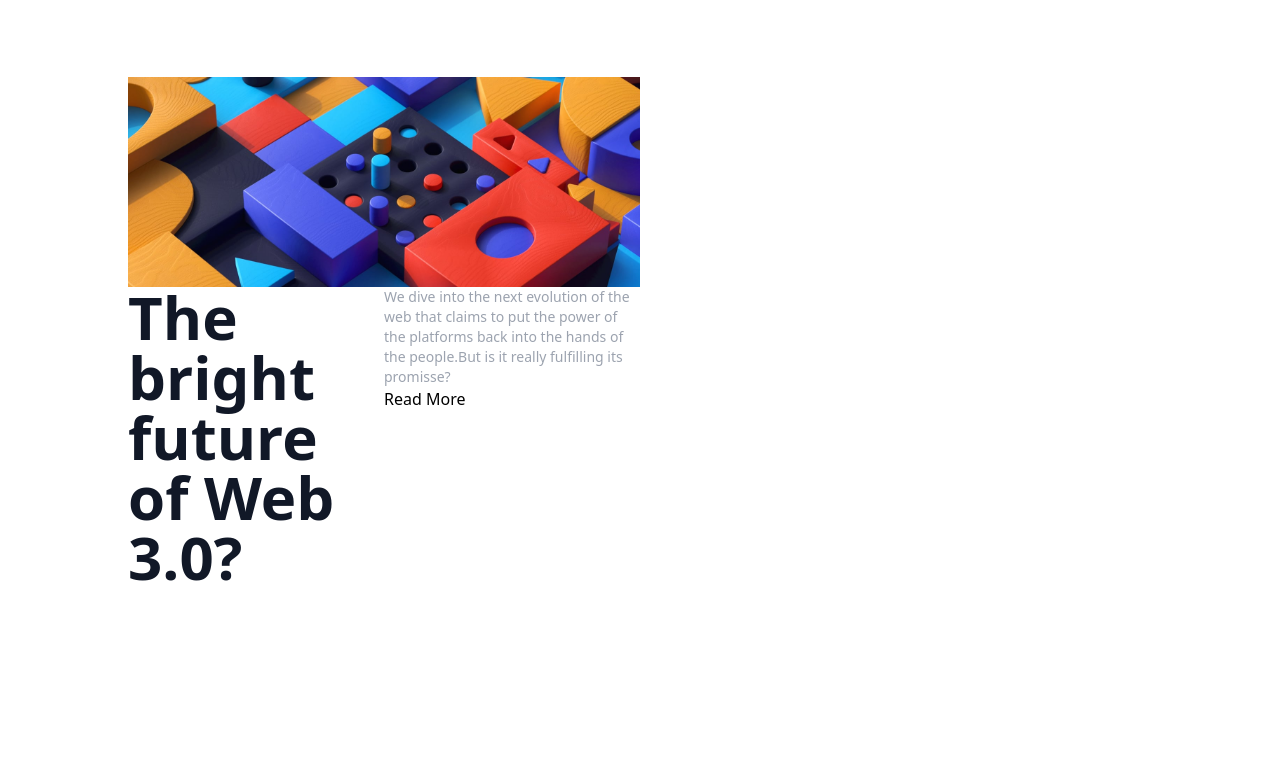
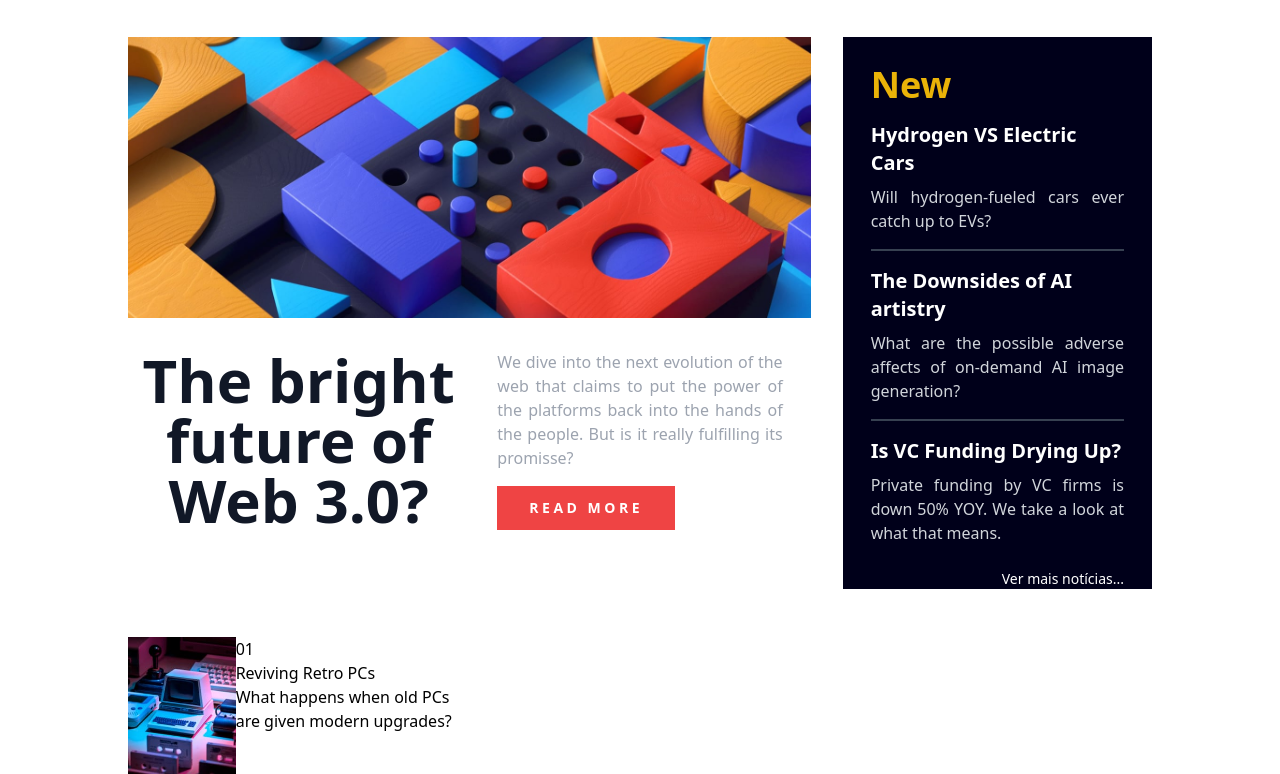
Before and after one commit to JknSantos/news-homepage-main, a plain HTML site: page index.html in a window 1280 px wide. Shown: the part 83-857 px from the top of the page. Before the commit the page ends 800 px from the top, so only its background shows below. Drawn offline with nearby package versions, Linux system fonts and the light colour scheme.

Commit message:
continuando o projeto (dia 2)

```diff
--- a/index.html
+++ b/index.html
@@ -33,27 +33,80 @@
     </div>
   </header>
   <main><!-- Conteúdo Principal -->
-    <div class="w-screen py-10 px-32 grid grid-cols-2"><!-- destaques -->
-      <section class="grid-row-2"><!-- conteudo destaque-->
-        <div><!-- imagem destaque -->
+    <div class="w-screen px-32 grid grid-cols-12"><!-- destaques -->
+      <section class="sm:col-span-12 lg:col-span-8 sm:relative"><!-- conteudo destaque-->
+        <div class=""><!-- imagem destaque -->
           <img src="assets/images/image-web-3-desktop.jpg" alt="Image web desktop">
         </div>
-        <div class="grid grid-cols-2"><!-- conteúdos destaque-->
-          <div><!-- Titulo -->
-            <h1 class="text-6xl text-gray-900 font-bold">
+        <div class="grid sm:grid-cols-1 lg:grid-cols-2 "><!-- conteúdos destaque-->
+          <div class="mt-8"><!-- Titulo -->
+            <h1 class="sm:text-5xl xl:text-6xl text-gray-900 font-bold sm:text-center">
               The bright future of Web 3.0?
             </h1>
           </div>
-          <div><!-- parágrafo -->
-            <p class="text-sm text-gray-400">We dive into the next evolution of the web that claims to put the power of the platforms back into the hands of the people.But is it really fulfilling its promisse?</p>
-            <div><!-- Button action -->
-              <button>Read More</button>
+          <div class="px-7 mt-8 relative"><!-- parágrafo -->
+            <p class="text-gray-400 text-justify sm:text-lg lg:text-base">We dive into the next evolution of the web that claims to put the power of the platforms back into the hands of the people. But is it really fulfilling its promisse?</p>
+            <div class="sm:text-center lg:text-start xl:absolute xl:bottom-0"><!-- Button action -->
+              <button class="sm:mt-6 px-8 py-3 bg-red-500 text-white text-sm font-bold uppercase tracking-[.25em] hover:bg-red-600">
+                Read More
+              </button>
             </div>
           </div>
         </div>
       </section>
-      <section><!-- Notícias recentes -->
-
+      <section style="background-color: #00001a;" class="col-span-4 col-start-9 ml-8"><!-- Notícias recentes -->
+        <div class="p-7 relative"><!-- outros destaques -->
+          <h2 class="text-yellow-500 text-4xl font-bold">New</h2>
+          <div class="my-4 cursor-pointer" ><!-- noticia 1 -->
+            <div class="my-2"><!-- titulo noticia 1 -->
+              <h3 class="text-white font-bold text-xl">Hydrogen VS Electric Cars</h3>
+            </div>
+            <div><!-- texto noticia 1 -->
+              <p class="text-gray-300 text-justify">Will hydrogen-fueled cars ever catch up to EVs?</p>
+            </div>
+          </div>
+          <div class="w-100 h-0.5 bg-gray-700"></div>
+          <div class="my-4 cursor-pointer" ><!-- noticia 2 -->
+            <div class="my-2"><!-- titulo noticia 2 -->
+              <h3 class="text-white font-bold text-xl">The Downsides of AI artistry</h3>
+            </div>
+            <div><!-- texto noticia 2 -->
+              <p class="text-gray-300 text-justify">What are the possible adverse affects of on-demand AI image generation?</p>
+            </div>
+          </div>
+          <div class="w-100 h-0.5 bg-gray-700"></div>
+          <div class="my-4 cursor-pointer" ><!-- noticia 3 -->
+            <div class="my-2"><!-- titulo noticia 3 -->
+              <h3 class="text-white font-bold text-xl">Is VC Funding Drying Up?</h3>
+            </div>
+            <div><!-- texto noticia 3 -->
+              <p class="text-gray-300 text-justify">Private funding by VC firms is down 50% YOY. We take a look at what that means.</p>
+            </div>
+          </div>
+          <div class="absolute right-7 bottom-0"><!-- Mais noticias -->
+            <p class="text-white text-sm cursor-pointer hover:text-yellow-500"> Ver mais notícias...</p>
+          </div>
+        </div>
+      </section>
+    </div>
+    <div class="w-screen pt-12 px-32 grid grid-cols-12"><!-- noticias de tecnologias -->
+      <section class="col-start-1 col-end-5">
+          <div class="flex"><!-- noticia tec. 1 -->
+              <div class="align-items-center"><!-- imagem tec. 1 -->
+                <img src="assets/images/image-retro-pcs.jpg" alt="retro">
+              </div>
+              <div><!-- conteudo tec. 1 -->
+                <div><!-- indice -->
+                  <span>01</span>
+                </div>
+                <div><!-- Titulo tec. 01 -->
+                  <h2>Reviving Retro PCs</h2>
+                </div>
+                <div><!-- Texto tec. 01 -->
+                  <p>What happens when old PCs are given modern upgrades?</p>
+                </div>
+              </div>
+          </div>
       </section>
     </div>
 
```
